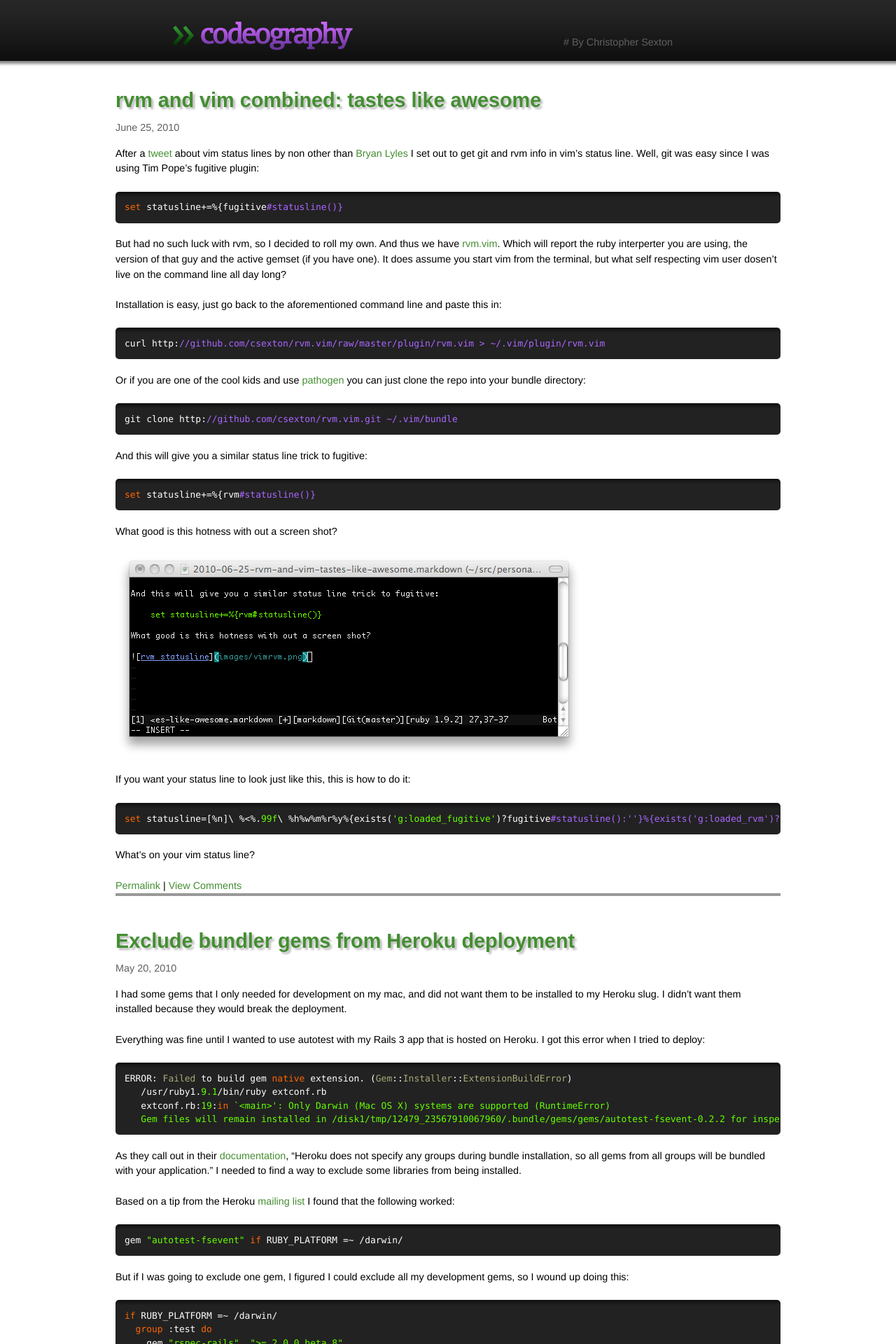
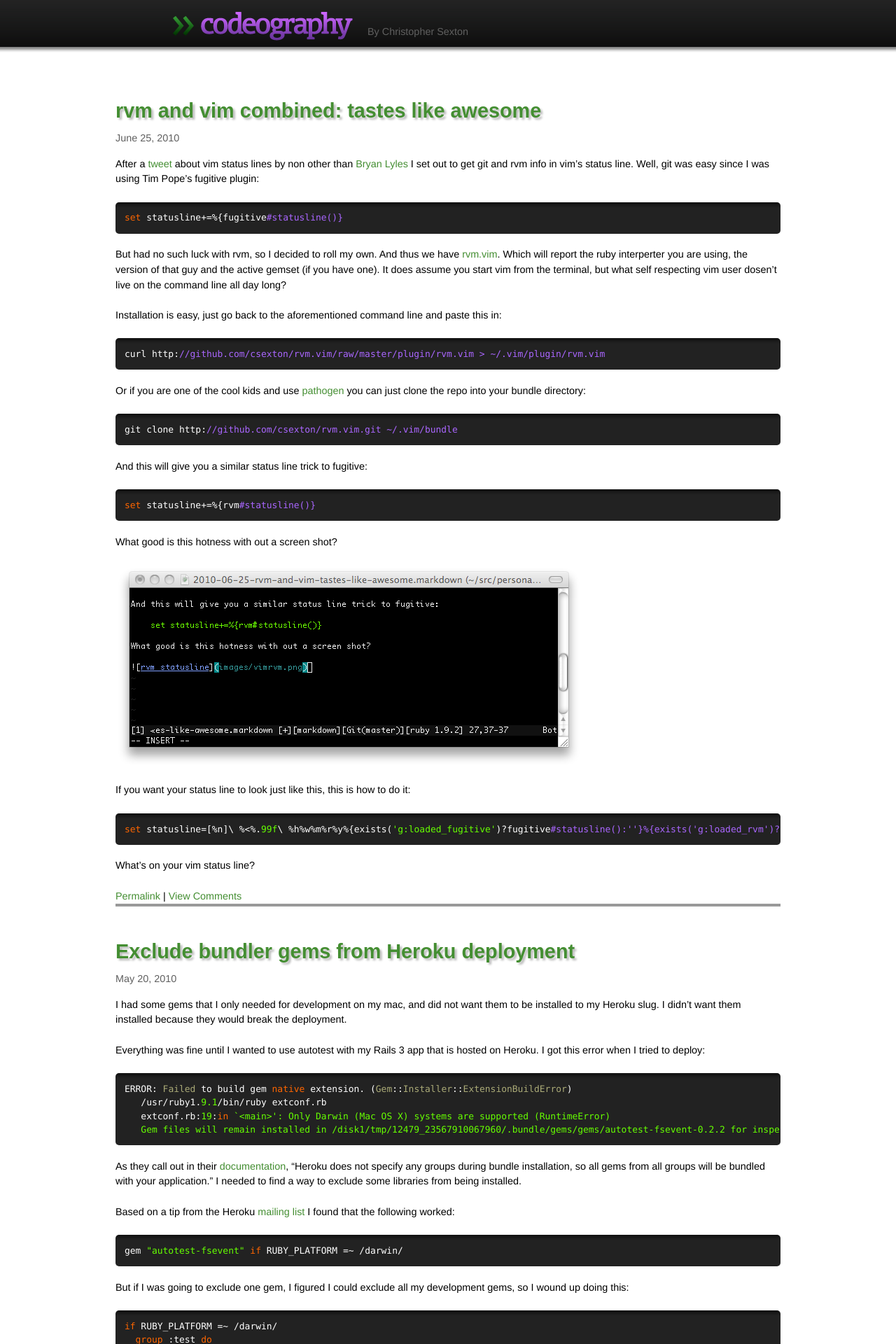
Before and after one commit to csexton/codeography.com, a Jekyll site: the page built from index.html, in a window 1280 px wide. Shown: the top 1920 px of the page at 70% size. Built offline with Jekyll 4.4.1, drawn with Linux system fonts in a browser that asks for light colours; nearby versions of some CDN libraries; some web fonts are replaced; comment, search, counter and statistics services are not loaded.

Commit message:
Tweaking header

```diff
--- a/_layouts/base.html
+++ b/_layouts/base.html
@@ -33,15 +33,11 @@
   <div class="noprint" id="header_row">
     <div class="container">
       <div id="header">
-        <div class="span-14 prepend-2"><a class="image_link" href="/"><img src="/images/title_logo.png" /></a></div>
+        <div class="span-7 prepend-2"><a class="image_link" href="/"><img src="/images/title_logo.png" /></a></div>
         <div class="span-6">
-          <div class="dark_grey">
-            <br />
-            # By Christopher Sexton <br />
+          <div class="header_by_line">
+            By Christopher Sexton
           </div>
-        </div>
-        <div class="span-3">
-          <br />
         </div>
       </div>
     </div>
--- a/stylesheets/codeography.css
+++ b/stylesheets/codeography.css
@@ -76,12 +76,18 @@ h2.title {
   padding-bottom: 0;
 }
 #header {
-  padding-top: 2em;
+  padding-top: 15px;
 }
 #header_row {
   background: white url('../images/title_bg.png') repeat-x 0 0;
-  height: 100px;
+  height: 80px;
 }
+.header_by_line {
+  color: #606060;
+  height: 80px;
+  padding-top: 20px;
+}
+
 #footer {
 background: #222222 url('../images/shadow.png') repeat-x 0 0;
 color: white;
```
Also changed, not shown: images/title_bg.png.
